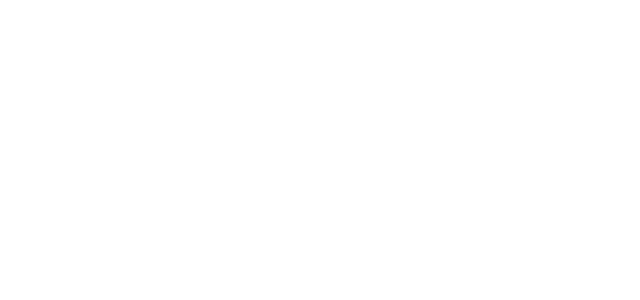
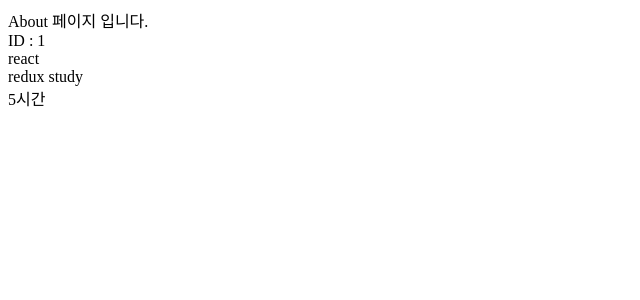
Before and after one commit to marksenee/my-til-list, a React (Create React App) app: page /about/1 in a window 1280 px wide. Before the commit this address had no page. Shown: the top 300 px of the page, without its empty margins (0-640 px from the left). Built offline with nearby package versions, Linux system fonts and the light colour scheme.

Commit message:
[Feact] 상세페이지 조회 기능

```diff
--- a/src/components/List/List.jsx
+++ b/src/components/List/List.jsx
@@ -1,16 +1,29 @@
 import React from "react";
+import { useNavigate } from "react-router-dom";
 
 function List({ tilList, onDelete }) {
-  console.log(tilList);
+  const { id, title, content, clock } = tilList;
 
-  const { id, title, content, clock } = tilList;
+  // navigate
+  const navigate = useNavigate();
+
+  // navigate function
+  const toDetail = (id) => {
+    navigate(`/about/${id}`);
+  };
 
   return (
     <>
       <div>
         {title}: {content}: {clock}
       </div>
-      <button>상세</button>
+      <button
+        onClick={() => {
+          toDetail(id);
+        }}
+      >
+        상세
+      </button>
       <button>완료</button>
       <button
         onClick={() => {
--- a/src/components/detail/Detail.jsx
+++ b/src/components/detail/Detail.jsx
@@ -1,9 +1,13 @@
 import React from "react";
 
-function Detail() {
+function Detail({ tils }) {
+  const { id, title, content, clock } = tils;
   return (
     <>
-      <div>Detail 페이지 입니다.</div>
+      <div>ID : {id}</div>
+      <div>{title}</div>
+      <div>{content}</div>
+      <div>{clock}</div>
     </>
   );
 }
--- a/src/pages/About.jsx
+++ b/src/pages/About.jsx
@@ -1,9 +1,28 @@
 import React from "react";
+import { useSelector } from "react-redux";
+import Detail from "../components/detail/Detail";
+import { useParams } from "react-router-dom";
 
 function About() {
+  const { tils } = useSelector((state) => state.til_list);
+
+  // 페이지 상세 값 확인하기
+  const param = useParams();
+  console.log("param", param);
+  // 형변환 시키기
+  const page_id = Number(param.id);
+  console.log(page_id);
+
   return (
     <>
       <div>About 페이지 입니다.</div>
+      <div>
+        {tils
+          .filter((til) => til.id === page_id)
+          .map((til) => (
+            <Detail key={til.id} tils={til} />
+          ))}
+      </div>
     </>
   );
 }
--- a/src/shared/Router.jsx
+++ b/src/shared/Router.jsx
@@ -10,6 +10,7 @@
       <Routes>
         <Route path="/" element={<Home />} />
         <Route path="about" element={<About />} />
+        <Route path="about/:id" element={<About />} />
       </Routes>
     </BrowserRouter>
   );
```
